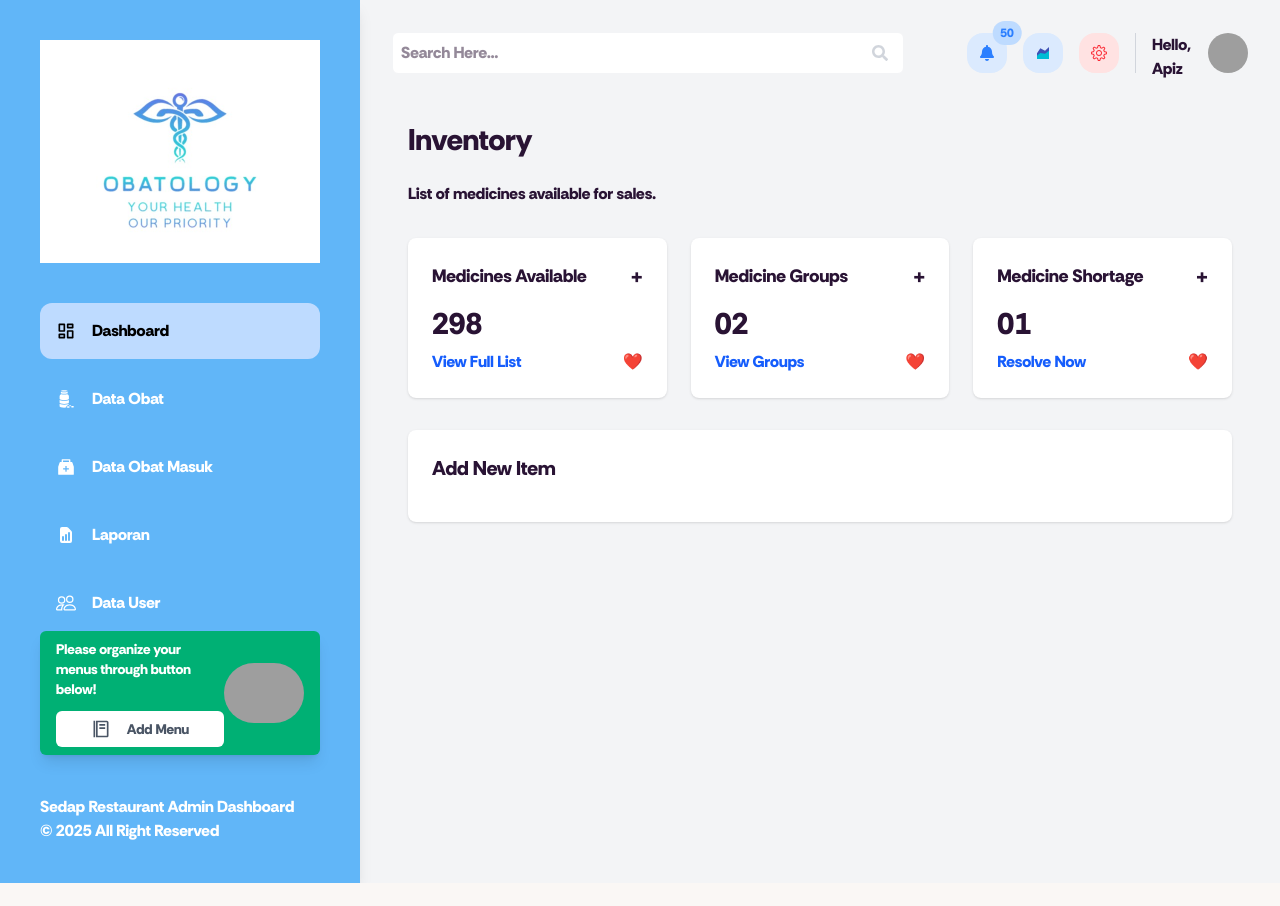
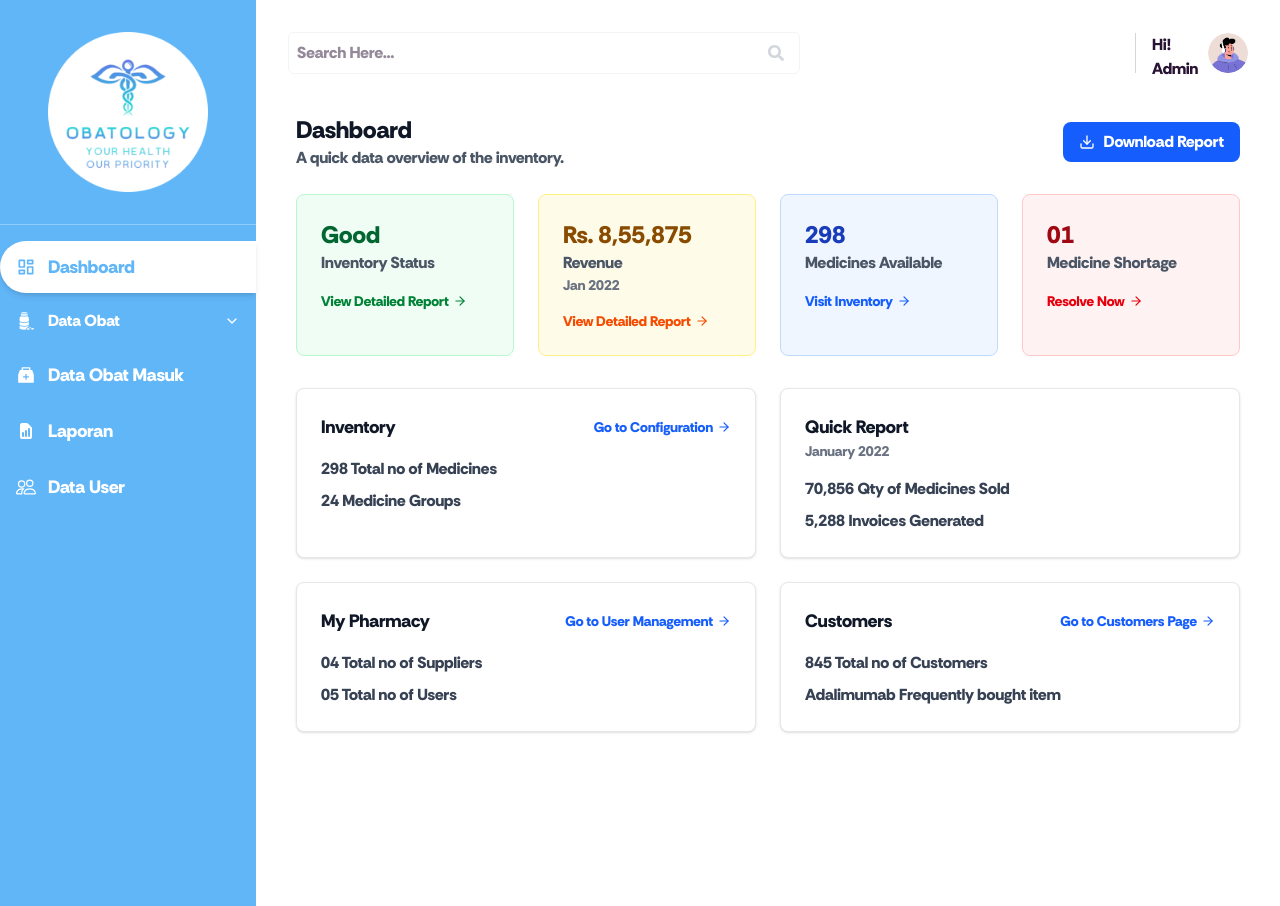
Before and after one commit to HafidzAzany/Obatology, a React (Vite) app: page /admin in a window 1280 px wide. Before the commit the page ends 883 px from the top, so only its background shows below. Built offline with nearby package versions, Linux system fonts and the light colour scheme; grey boxes are pictures that could not be loaded.

Commit message:
Dashboard admin 2

```diff
--- a/package.json
+++ b/package.json
@@ -12,8 +12,8 @@
   "dependencies": {
     "@tailwindcss/vite": "^4.0.14",
     "axios": "^1.9.0",
-    "daisyui": "^5.0.43",
     "framer-motion": "^12.11.0",
+    "lucide-react": "^0.518.0",
     "react": "^19.0.0",
     "react-dom": "^19.0.0",
     "react-icons": "^5.5.0",
@@ -25,6 +25,7 @@
     "@types/react": "^19.0.10",
     "@types/react-dom": "^19.0.4",
     "@vitejs/plugin-react": "^4.3.4",
+    "daisyui": "^5.0.43",
     "eslint": "^9.21.0",
     "eslint-plugin-react-hooks": "^5.1.0",
     "eslint-plugin-react-refresh": "^0.4.19",
--- a/src/App.jsx
+++ b/src/App.jsx
@@ -12,6 +12,7 @@ const Customers = React.lazy(() => import("./pages/Customers"));
 const FormCustomers = React.lazy(() => import("./pages/FormCustomers"));
 const Orders = React.lazy(() => import("./pages/Orders"));
 const MedicineList = React.lazy(() => import("./pages/MedicineList"));
+const Inventory = React.lazy(() => import("./pages/Inventory"));
 const Products = React.lazy(() => import("./pages/Products"));
 const Notes = React.lazy(() => import("./pages/Notes"));
 const FormOrders = React.lazy(() => import("./pages/FormOrders"));
@@ -47,6 +48,7 @@ function App() {
         <Route element={<MainLayout />}>
           <Route path="/admin" element={<Dashboard />} />
           <Route path="/obat" element={<MedicineList />} />
+          <Route path="/inventory" element={<Inventory />} />
         </Route>
 
         {/* Route untuk halaman Produk */}
--- a/src/components/Header.jsx
+++ b/src/components/Header.jsx
@@ -18,7 +18,7 @@ export default function Header() {
             {/* Icon & Profile Section */}
             <div id="icons-container" className="flex items-center space-x-4">
                 {/* Icons */}
-                <div id="notification-icon" className="relative p-3 bg-blue-100 rounded-2xl text-blue-500 cursor-pointer">
+                {/* <div id="notification-icon" className="relative p-3 bg-blue-100 rounded-2xl text-blue-500 cursor-pointer">
                     <FaBell />
                     <span id="notification-badge" className="absolute top-0 right-0 transform translate-x-1/2 -translate-y-1/2 bg-blue-200 rounded-full px-2 py-1 text-xs">50</span>
                 </div>
@@ -27,17 +27,17 @@ export default function Header() {
                 </div>
                 <div id="settings-icon" className="p-3 bg-red-100 rounded-2xl text-red-500 cursor-pointer">
                     <SlSettings />
-                </div>
+                </div> */}
 
 
                 {/* Profile Section */}
                 <div id="profile-container" className="flex items-center space-x-4 border-l pl-4 border-gray-300">
                     <span id="profile-text" className="w-10 h-10 rounded-full">
-                        Hello, <b>Apiz</b>
+                        Hi! Admin
                     </span>
                     <img
                         id="profile-avatar"
-                        src="https://avatar.iran.liara.run/public/28"
+                        src="../img/AvaM2.png"
                         className="w-10 h-10 rounded-full"
                     />
                 </div>
--- a/src/components/ListMenu.jsx
+++ b/src/components/ListMenu.jsx
@@ -1,91 +1,80 @@
+import { NavLink } from "react-router-dom";
+import { RiDashboardLine } from "react-icons/ri";
+import { GiMedicinePills } from "react-icons/gi";
 import { AiFillMedicineBox } from "react-icons/ai";
-import { GiMedicinePills } from "react-icons/gi";
 import { HiDocumentReport } from "react-icons/hi";
-import { CgNotes } from "react-icons/cg";
-import { RiDashboardLine } from "react-icons/ri";
 import { BsPeople } from "react-icons/bs";
-import { BiErrorAlt } from "react-icons/bi";
-import { CgUnavailable } from "react-icons/cg";
-import { RiForbid2Line } from "react-icons/ri";
-import { MdFastfood } from "react-icons/md";
-import { NavLink } from "react-router-dom";
+import { useState } from "react";
+import { FiChevronDown, FiChevronUp } from "react-icons/fi";
 
 export default function ListMenu() {
+  const [openObat, setOpenObat] = useState(false);
+
   const menuClass = ({ isActive }) =>
-    `flex cursor-pointer items-center rounded-xl p-4  space-x-2
+    `flex items-center w-full px-4 py-3 rounded-l-full transition-all duration-150 font-medium text-lg
      ${
        isActive
-            ? "text-black bg-blue-200 font-extrabold"
-            : "text-white hover:text-white hover:bg-blue-400 hover:font-extrabold"
+         ? "bg-white text-[#61B6F8] shadow-md"
+         : "text-white hover:bg-white/20"
      }`;
 
   return (
-    <div id="sidebar-menu" className="mt-10">
-      <ul id="menu-list" className="space-y-3">
+    <ul className="w-full space-y-1 text-base">
       <li>
-          <NavLink id="menu-1" to="/admin" className={menuClass}>
-            <RiDashboardLine className="mr-4 text-xl" />
+        <NavLink to="/admin" className={menuClass}>
+          <RiDashboardLine className="text-xl mr-3" />
           Dashboard
-          </NavLink>
-        </li>
-        <li>
-          <NavLink id="menu-2" to="/obat" className={menuClass}>
-            <GiMedicinePills className="mr-4 text-xl"/>
-            Data Obat
-          </NavLink>
-        </li>
-        <li>
-          <NavLink id="menu-3" to="/customers" className={menuClass}>
-          <AiFillMedicineBox className="mr-4 text-xl" />
-            Data Obat Masuk
-          </NavLink>
-        </li>
-        <li>
-          <NavLink id="menu-4" to="/400" className={menuClass}>
-            <HiDocumentReport className="mr-4 text-xl" />
-            Laporan
-          </NavLink>
-        </li>
-        <li>
-          <NavLink id="menu-7" to="/ListUser" className={menuClass}>
-            <BsPeople className="mr-4 text-xl" />
-            Data User
-          </NavLink>
-        </li>
-        {/* <li>
-          <NavLink
-                  id="menu-8"
-                  to="/products"
-                  className={menuClass}
-              >
-                  <MdFastfood className="mr-4 text-xl" />
-                  Products
-          </NavLink>
-        </li>
-        <li>
-          <NavLink
-                  id="menu-8"
-                  to="/notes"
-                  className={menuClass}
-              >
-                  <CgNotes className="mr-4 text-xl" />
-                  Notes
         </NavLink>
       </li>
 
       <li>
-          <NavLink id="menu-6" to="/401" className={menuClass}>
-            <CgUnavailable className="mr-2 text-xl" />
-            Error 401
+        <div
+          onClick={() => setOpenObat(!openObat)}
+          className="flex items-center justify-between text-white px-4 py-3 cursor-pointer hover:bg-white/20 rounded-l-full"
+        >
+          <div className="flex items-center space-x-3">
+            <GiMedicinePills className="text-xl" />
+            <span >Data Obat</span>
+          </div>
+          {openObat ? <FiChevronUp /> : <FiChevronDown />}
+        </div>
+
+        {openObat && (
+          <ul className="ml-10 mt-1 space-y-1">
+            <li>
+              <NavLink to="/obat" className={menuClass}>
+                List of Medicines
               </NavLink>
             </li>
             <li>
-          <NavLink id="menu-6" to="/403" className={menuClass}>
-            <RiForbid2Line className="mr-2 text-xl" />
-            Error 403
+              <NavLink to="/obat/groups" className={menuClass}>
+                Medicine Groups
               </NavLink>
-        </li> */}
+            </li>
           </ul>
-    </div>
+        )}
+      </li>
+
+      <li>
+        <NavLink to="/inventory" className={menuClass}>
+          <AiFillMedicineBox className="text-xl mr-3" />
+          Data Obat Masuk
+        </NavLink>
+      </li>
+
+      <li>
+        <NavLink to="/laporan" className={menuClass}>
+          <HiDocumentReport className="text-xl mr-3" />
+          Laporan
+        </NavLink>
+      </li>
+
+      <li>
+        <NavLink to="/ListUser" className={menuClass}>
+          <BsPeople className="text-xl mr-3" />
+          Data User
+        </NavLink>
+      </li>
+    </ul>
   );
 }
--- a/src/components/Sidebar.jsx
+++ b/src/components/Sidebar.jsx
@@ -1,34 +1,20 @@
+import ListMenu from "./ListMenu";
 import { BiFoodMenu } from "react-icons/bi";
-import ListMenu from "./ListMenu";
 
 export default function Sidebar() {
-    return (
-        <div id="sidebar" className="bg-[rgb(97,182,248)] flex min-h-screen w-90 flex-col p-10 shadow-lg">
-            {/* Logo */}
-            <div id="sidebar-logo"className="flex flex-col">
+  return (
+    <div className="min-h-screen w-64 bg-[#61B6F8] flex flex-col justify-start">
+      {/* Logo */}
+      <div className="flex flex-col items-center py-8 border-b border-white/30">
+        <img src="../img/logo.png" alt="Logo" className="w-40 h-40 object-contain" />
+        {/* <h1 className="text-white font-bold text-xl mt-3">OBATOLOGY</h1>
+        <p className="text-sm text-white/80">Your Health, Our Priority</p> */}
+      </div>
 
-                <span id="logo-title"className="font-poppins-extrabold text-[48px] text-white-900">
-                        <img src="../img/logo1.jpg" alt="" />
-		            </span>
-                <span id="logo-subtitle"className="font-barlow font-semibold text-gray-400"></span>
-            </div>
-
-            <ListMenu/>
-
-            {/* Footer */}
-            <div id="sidebar-footer"className="mt-auto">
-                <div id="footer-card"className="bg-hijau px-4 py-2 rounded-md shadow-lg mb-10 flex items-center">
-                    <div id="footer-text"className="text-white text-sm">
-                        <span>Please organize your menus through button below!</span>
-                        <div id="add-menu-button"className="flex justify-center items-center p-2 mt-3 bg-white rounded-md space-x-2">
-                            <span className="text-gray-600 flex items-center"><BiFoodMenu  className="mr-4 text-xl"/>Add Menu</span>
-                        </div>
-                    </div>
-                    <img id="footer-avatar" className="	w-20 rounded-full" src="https://avatar.iran.liara.run/public/28" />
-                </div>
-                <span id="footer-brand"className="font-bold text-white">Sedap Restaurant Admin Dashboard</span>
-                <p id="footer-copyright"className="font-light text-white">&copy; 2025 All Right Reserved</p>
-            </div>
-        </div>
-    );
+      {/* Menu List */}
+      <nav className="mt-4 flex-1">
+        <ListMenu />
+      </nav>
+    </div>
+  );
 }
--- a/src/layouts/MainLayout.jsx
+++ b/src/layouts/MainLayout.jsx
@@ -4,7 +4,7 @@ import { Outlet } from 'react-router-dom';
 
 export default function MainLayout() {
     return (
-        <div id="app-container" className="bg-gray-100 min-h-screen flex">
+        <div id="app-container" className="bg-white min-h-screen flex ">
             <div id="layout-wrapper" className="flex flex-row flex-1">
                 <Sidebar/>
                 <div id="main-content" className="flex-1 p-4">
--- a/src/pages/Dashboard.jsx
+++ b/src/pages/Dashboard.jsx
@@ -1,36 +1,161 @@
-import Card from '../components/Card';
+import React, { useState } from 'react';
+import {
+  LayoutDashboard,
+  Package,
+  Users,
+  FileText,
+  Settings,
+  Bell,
+  Search,
+  User,
+  ChevronDown,
+  Download,
+  ArrowRight,
+  Plus,
+  Edit,
+  Trash2,
+  Filter
+} from 'lucide-react';
 
-export default function Dashboard() {
+// Dashboard Component
+const Dashboard = () => {
+  const stats = [
+    { title: 'Inventory Status', value: 'Good', color: 'green', action: 'View Detailed Report' },
+    { title: 'Revenue', value: 'Rs. 8,55,875', subtitle: 'Jan 2022', color: 'yellow', action: 'View Detailed Report' },
+    { title: 'Medicines Available', value: '298', color: 'blue', action: 'Visit Inventory' },
+    { title: 'Medicine Shortage', value: '01', color: 'red', action: 'Resolve Now' }
+  ];
+
+  const sections = [
+    {
+      title: 'Inventory',
+      items: ['298 Total no of Medicines', '24 Medicine Groups'],
+      action: 'Go to Configuration',
+      actionColor: 'blue'
+    },
+    {
+      title: 'Quick Report',
+      subtitle: 'January 2022',
+      items: ['70,856 Qty of Medicines Sold', '5,288 Invoices Generated'],
+      action: null
+    },
+    {
+      title: 'My Pharmacy',
+      items: ['04 Total no of Suppliers', '05 Total no of Users'],
+      action: 'Go to User Management',
+      actionColor: 'blue'
+    },
+    {
+      title: 'Customers',
+      items: ['845 Total no of Customers', 'Adalimumab Frequently bought item'],
+      action: 'Go to Customers Page',
+      actionColor: 'blue'
+    }
+  ];
+
+  const handleStatAction = (action) => {
+    console.log('Stat action clicked:', action);
+    // Add your action handling logic here
+  };
+
+  const handleSectionAction = (action) => {
+    console.log('Section action clicked:', action);
+    // Add your action handling logic here
+  };
+
   return (
-    <div className="p-8">
-      <h1 className="text-3xl font-bold mb-6">Inventory</h1>
-      <p className="mb-8">List of medicines available for sales.</p>
+    <div className="min-h-screen bg-white ">
+      <div className="p-6">
+        <div className="flex items-center justify-between mb-6">
+          <div>
+            <h2 className="text-2xl font-bold text-gray-900">Dashboard</h2>
+            <p className="text-gray-600">A quick data overview of the inventory.</p>
+          </div>
+          <button className="bg-blue-600 text-white px-4 py-2 rounded-lg hover:bg-purple-700 transition-colors flex items-center gap-2">
+            <Download size={16} />
+            Download Report
+          </button>
+        </div>
 
-      <div className="grid grid-cols-3 gap-6 mb-8">
-        <Card
-          title="Medicines Available"
-          count="298"
-          action="View Full List"
-          icon="❤️"
-        />
-        <Card
-          title="Medicine Groups"
-          count="02"
-          action="View Groups"
-          icon="❤️"
-        />
-        <Card
-          title="Medicine Shortage"
-          count="01"
-          action="Resolve Now"
-          icon="❤️"
-        />
-      </div>
+        {/* Stats Grid */}
+        <div className="grid grid-cols-1 md:grid-cols-2 lg:grid-cols-4 gap-6 mb-8">
+          {stats.map((stat, index) => {
+            const colorClasses = {
+              green: {
+                bg: 'bg-green-50 border-green-200',
+                text: 'text-green-800',
+                button: 'text-green-700 hover:text-green-800'
+              },
+              yellow: {
+                bg: 'bg-yellow-50 border-yellow-200',
+                text: 'text-yellow-800',
+                button: 'text-orange-600 hover:text-orange-700'
+              },
+              blue: {
+                bg: 'bg-blue-50 border-blue-200',
+                text: 'text-blue-800',
+                button: 'text-blue-600 hover:text-blue-700'
+              },
+              red: {
+                bg: 'bg-red-50 border-red-200',
+                text: 'text-red-800',
+                button: 'text-red-600 hover:text-red-700'
+              }
+            };
 
-      <div className="bg-white p-6 rounded-lg shadow">
-        <h2 className="text-xl font-bold mb-4">Add New Item</h2>
-        {/* Add form elements here */}
+            const currentColor = colorClasses[stat.color] || colorClasses.blue;
+
+            return (
+              <div key={`stat-${index}`} className={`p-6 rounded-lg border ${currentColor.bg}`}>
+                <div className="mb-4">
+                  <h3 className={`text-2xl font-bold ${currentColor.text}`}>
+                    {stat.value}
+                  </h3>
+                  <p className="text-gray-600 font-medium">{stat.title}</p>
+                  {stat.subtitle && <p className="text-sm text-gray-500">{stat.subtitle}</p>}
+                </div>
+                <button
+                  onClick={() => handleStatAction(stat.action)}
+                  className={`text-sm font-medium flex items-center gap-1 transition-colors ${currentColor.button}`}
+                >
+                  {stat.action} <ArrowRight size={14} />
+                </button>
+              </div>
+            );
+          })}
+        </div>
+
+        {/* Sections Grid */}
+        <div className="grid grid-cols-1 md:grid-cols-2 gap-6">
+          {sections.map((section, index) => (
+            <div key={`section-${index}`} className="bg-white p-6 rounded-lg border border-gray-200 shadow-sm">
+              <div className="flex items-center justify-between mb-4">
+                <div>
+                  <h3 className="text-lg font-semibold text-gray-900">{section.title}</h3>
+                  {section.subtitle && <p className="text-sm text-gray-500">{section.subtitle}</p>}
+                </div>
+                {section.action && (
+                  <button
+                    onClick={() => handleSectionAction(section.action)}
+                    className={`text-sm font-medium flex items-center gap-1 transition-colors ${
+                      section.actionColor === 'blue' ? 'text-blue-600 hover:text-blue-700' : 'text-gray-600 hover:text-gray-700'
+                    }`}
+                  >
+                    {section.action} <ArrowRight size={14} />
+                  </button>
+                )}
+              </div>
+              <div className="space-y-2">
+                {section.items.map((item, itemIndex) => (
+                  <p key={`item-${index}-${itemIndex}`} className="text-gray-700">{item}</p>
+                ))}
+              </div>
+            </div>
+          ))}
+        </div>
       </div>
     </div>
   );
-}
+};
+
+export default Dashboard;
--- /dev/null
+++ b/src/pages/Inventory.jsx
@@ -0,0 +1,36 @@
+import Card from '../components/Card';
+
+export default function Dashboard() {
+  return (
+    <div className="p-8">
+      <h1 className="text-3xl font-bold mb-6">Inventory</h1>
+      <p className="mb-8">List of medicines available for sales.</p>
+
+      <div className="grid grid-cols-3 gap-6 mb-8">
+        <Card
+          title="Medicines Available"
+          count="298"
+          action="View Full List"
+          icon="❤️"
+        />
+        <Card
+          title="Medicine Groups"
+          count="02"
+          action="View Groups"
+          icon="❤️"
+        />
+        <Card
+          title="Medicine Shortage"
+          count="01"
+          action="Resolve Now"
+          icon="❤️"
+        />
+      </div>
+
+      <div className="bg-white p-6 rounded-lg shadow">
+        <h2 className="text-xl font-bold mb-4">Add New Item</h2>
+        {/* Add form elements here */}
+      </div>
+    </div>
+  );
+}
--- a/src/pages/MedicineList.jsx
+++ b/src/pages/MedicineList.jsx
@@ -53,7 +53,7 @@ const medicines = [
 
 const MedicineList = () => {
   return (
-    <div className="p-6 bg-gray-100 min-h-screen">
+    <div className="p-6 bg-white min-h-screen">
       <div className="flex justify-between items-center mb-4">
         <div>
           <h2 className="text-xl font-semibold text-gray-700">Inventory › <span className="text-black">List of Medicines (298)</span></h2>
```
Also changed, not shown: public/img/logo.png, src/components/Inventory.jsx (deleted), 1 other file (tests, documents, lock files or other folders). Lines whose indentation alone changed are shown as unchanged.
